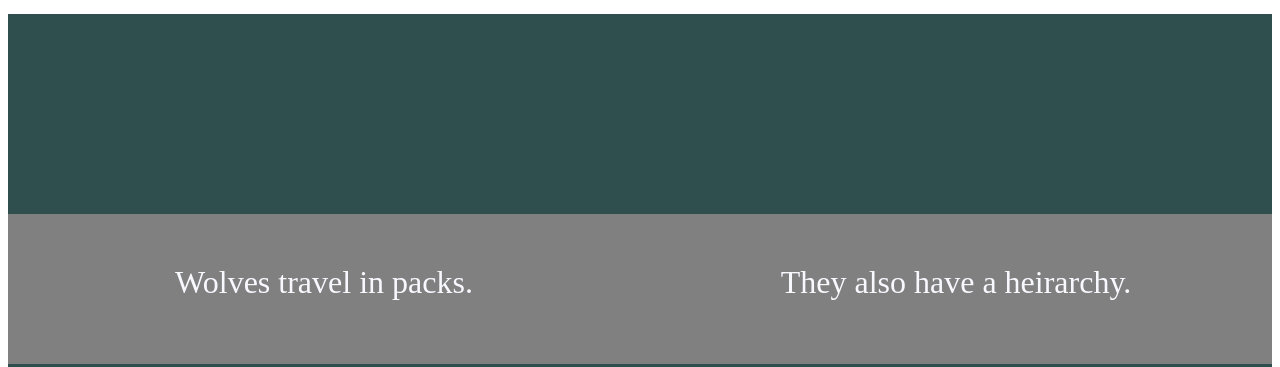
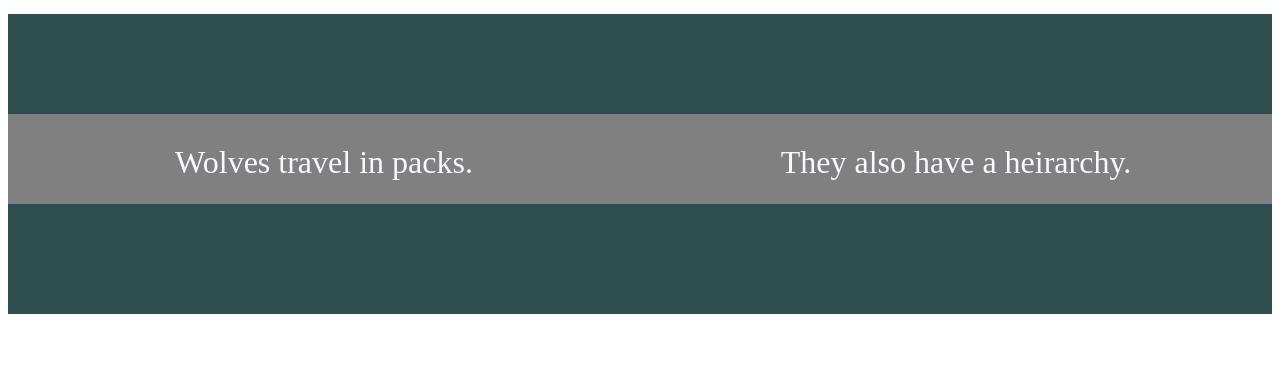
Before and after one commit to ddsteig/portfolio, a plain HTML site: page index.html in a window 1280 px wide. Shown: the part 642-1009 px from the top of the page. After the commit the page ends 964 px from the top, so only its background shows below. Drawn offline with Linux system fonts and the light colour scheme.

Commit message:
Updated p box sizes in css

```diff
--- a/style.css
+++ b/style.css
@@ -14,9 +14,8 @@ img{
 }
 
 .wolf{
-     height: 500px;
+    height: 300px;
     width: 100%;
-    display: block;
     background-color: darkslategray;
 }
 
@@ -27,8 +26,8 @@ p{
     background-color: gray;
     color: ghostwhite;
     text-align: center;
-    margin-top: 200px;
-    padding-top: 50px;
+    margin-top: 100px;
+    padding-top: 30px;
 }
 
 .pack{
```
